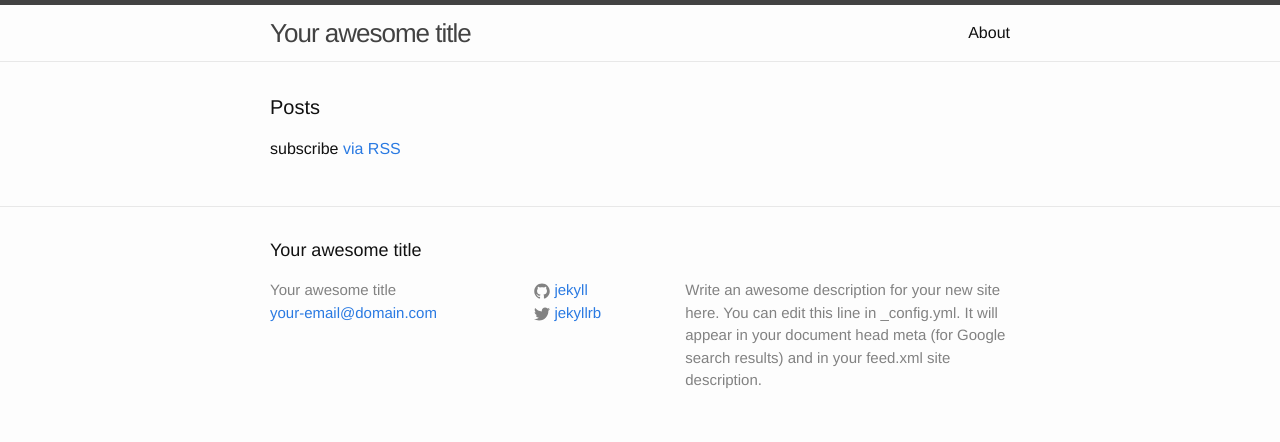
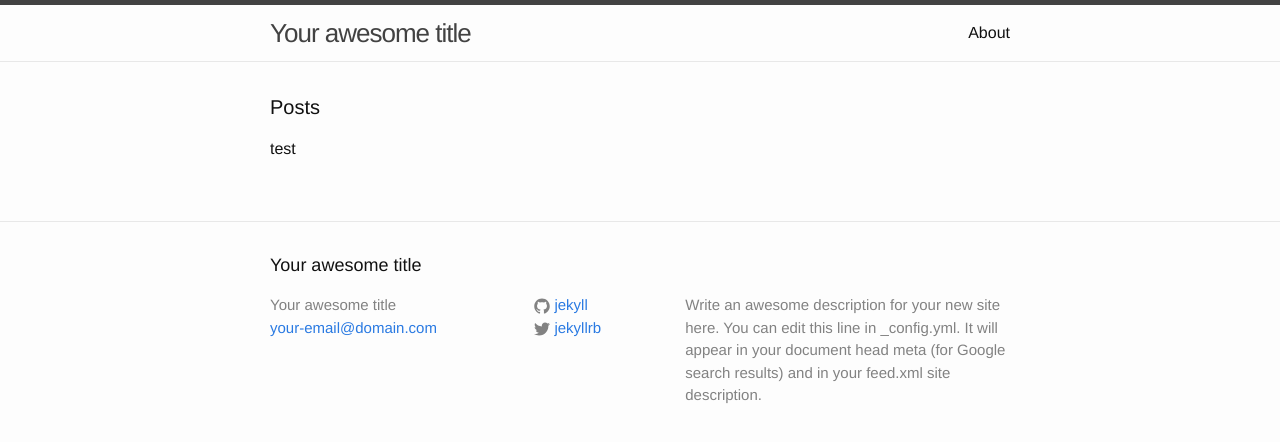
Before and after one commit to notyoyoma/martynaselli_com, a Jekyll site: the page built from index.html, in a window 1280 px wide. Shown: the top 442 px of the page. Built offline with Jekyll 4.4.1, drawn with Linux system fonts in a browser that asks for light colours.

Commit message:
added test

```diff
--- a/index.html
+++ b/index.html
@@ -7,8 +7,7 @@
   <h1 class="page-heading">Posts</h1>
 
   <ul class="post-list">
+    <li>test</li>
   </ul>
 
-  <p class="rss-subscribe">subscribe <a href="{{ "/feed.xml" | prepend: site.baseurl }}">via RSS</a></p>
-
 </div>
```
